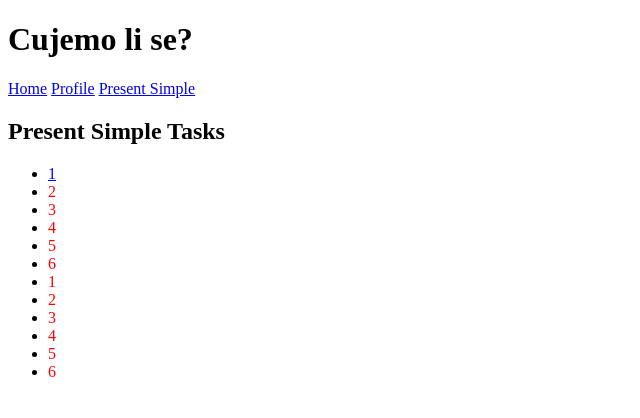
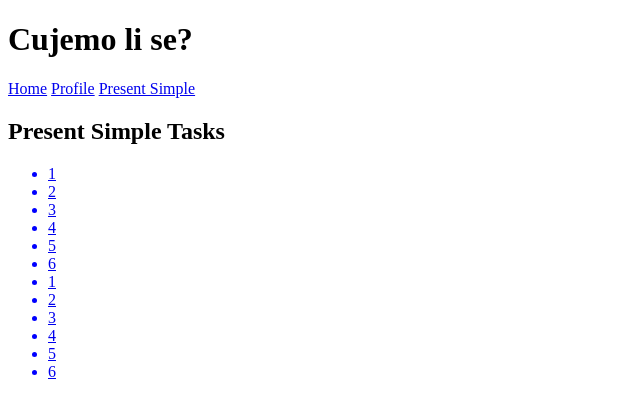
Before and after one commit to frankoklepac/zavrsni-rad, a Django app: template LearnEnglishTenses/learntenses/templates/learntenses/task_list.html in a window 1280 px wide. Shown: the top 418 px of the page, without its empty margins (0-640 px from the left). Run offline with Django 4.2, Linux system fonts and the light colour scheme; the template is opened without the code that fills it: values that come from a table or form of the project are taken from there, others are empty; data comes from the database, SQL or seed files in the repository.

Commit message:
Showing the level of the task and fixing the logic around what task can be access and which cannot

```diff
--- a/LearnEnglishTenses/learntenses/templates/learntenses/task_detail.html
+++ b/LearnEnglishTenses/learntenses/templates/learntenses/task_detail.html
@@ -2,6 +2,7 @@
 
 {% block content %}
     <h1>Task {{ task.name }}</h1>
+    <p>Level : {{ task.level }}</p>
     <p>Tense: {{ task.get_tense_display }}</p>
     <p>Sentence: {{ task.sentence }}</p>
     <p>Words: {{ task.words }}</p>
--- a/LearnEnglishTenses/learntenses/templates/learntenses/task_list.html
+++ b/LearnEnglishTenses/learntenses/templates/learntenses/task_list.html
@@ -4,15 +4,15 @@
   <h2>Present Simple Tasks</h2>
   <ul>
     {% for user_task in user_tasks %}
-      <li>
-        {% if forloop.first %}
-          <a href="{% url 'home:task_detail' user_task.task.tense user_task.task.id %}" style="color: blue;">{{ user_task.task.name }}</a>
-        {% elif not user_tasks.forloop.counter0.completed %}
-          <span style="color: red;">{{ user_task.task.name }}</span>
-        {% else %}
-          <a href="{% url 'home:task_detail' user_task.task.tense user_task.task.id %}">{{ user_task.task.name }}</a>
-        {% endif %}
-      </li>
+        <li style="color: {{ user_task.locked|yesno:'red,blue' }};">
+          {% if not user_task.locked %}
+            <a href="{% url 'home:task_detail' user_task.task.tense user_task.task.id %}">
+              {{ user_task.task.name }}
+            </a>
+          {% else %}
+            {{ user_task.task.name }}
+          {% endif %}
+        </li>
     {% endfor %}
   </ul>
 {% endblock %}
```
